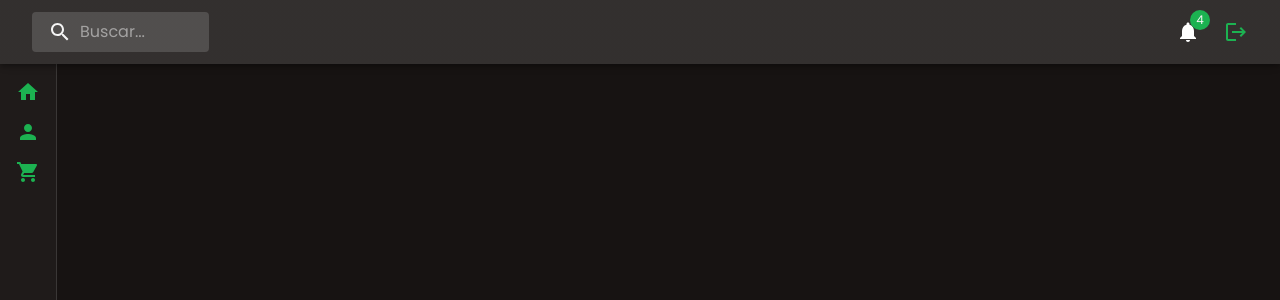
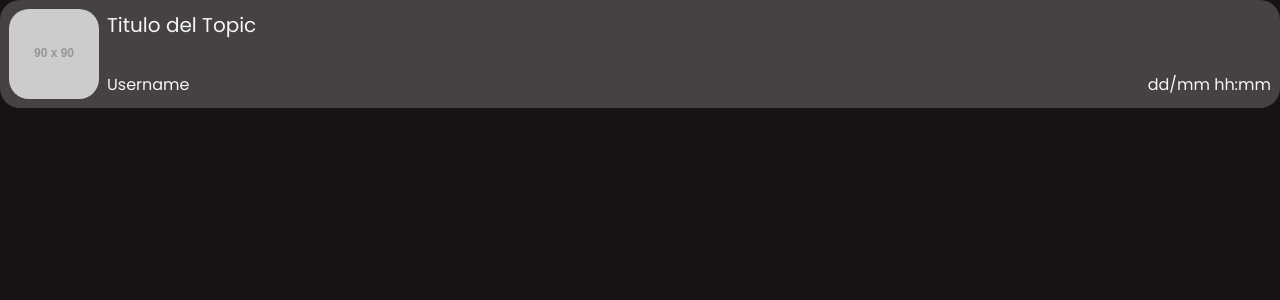
Before and after one commit to HiUlisesOk/roleplay, a React (Vite) app: page /playground in a window 1280 px wide. Shown: the top 300 px of the page. Built offline with nearby package versions, Linux system fonts and the light colour scheme.

Commit message:
Creado elemento CardSmall

```diff
--- a/src/Pages/Playground.jsx
+++ b/src/Pages/Playground.jsx
@@ -1,9 +1,9 @@
-import Navbar from "../components/Navbar.jsx"
+import CardSmall from "../components/CardSmall.jsx"
 
 export default function Playground() {
     return(
         <>
-        <Navbar />
+        <CardSmall />
         </>
     )
 }
--- /dev/null
+++ b/src/components/CardSmall.jsx
@@ -0,0 +1,68 @@
+import { Box, Typography } from "@mui/material";
+import { useTheme } from '@mui/material/styles';
+import PropTypes from 'prop-types';
+
+export default function CardSmall({titulo = "Titulo del Topic", user = "Username", date = "dd/mm hh:mm"}) {
+
+    CardSmall.defaultProps = {
+    data: 'dd/mm'
+  };
+
+  CardSmall.propTypes = {
+    titulo: PropTypes.string,
+    user: PropTypes.string,
+    date: PropTypes.string,
+    hour: PropTypes.string,
+  };
+
+    const theme = useTheme();
+    return(
+            <Box sx={{
+                backgroundColor: theme.palette.primary.light,
+                color: theme.palette.primary.contrastText,
+                display: 'flex',
+                padding: 1,
+                border: '1px solid',
+                borderColor: 'transparent',
+                borderRadius: '20px',
+                transition: 'borderColor 0.1s ease-in-out, color 0.1s ease-in-out',
+                [`&:hover`]: {
+                    borderColor: theme.palette.secondary.main,
+                    color: theme.palette.secondary.main,
+                    cursor : 'pointer',
+                },
+                }}>
+                <Box
+                component="img"
+                sx={{
+                    objectFit: 'cover',
+                    width: '90px',
+                    height: '90px',
+                    borderRadius: '20px'
+                }}
+                src="https://via.placeholder.com/90x90" />
+                <Box sx={{
+                    display: 'flex',
+                    flexDirection: 'column',
+                    width: '100%',
+                    paddingLeft: 1,
+                    justifyContent: 'space-between',
+                }}>
+                    <Typography variant="h6">
+                        {titulo}
+                    </Typography>
+                    <Box sx={{
+                        display: 'flex',
+                        justifyContent : 'space-between',
+                        }}>
+                        <Typography variant="subtitle1">
+                            {user}
+                        </Typography>
+                        <Typography variant="subtitle1">
+                            {date}
+                        </Typography>
+                    </Box>
+                </Box>
+            </Box>
+    )
+}
```
